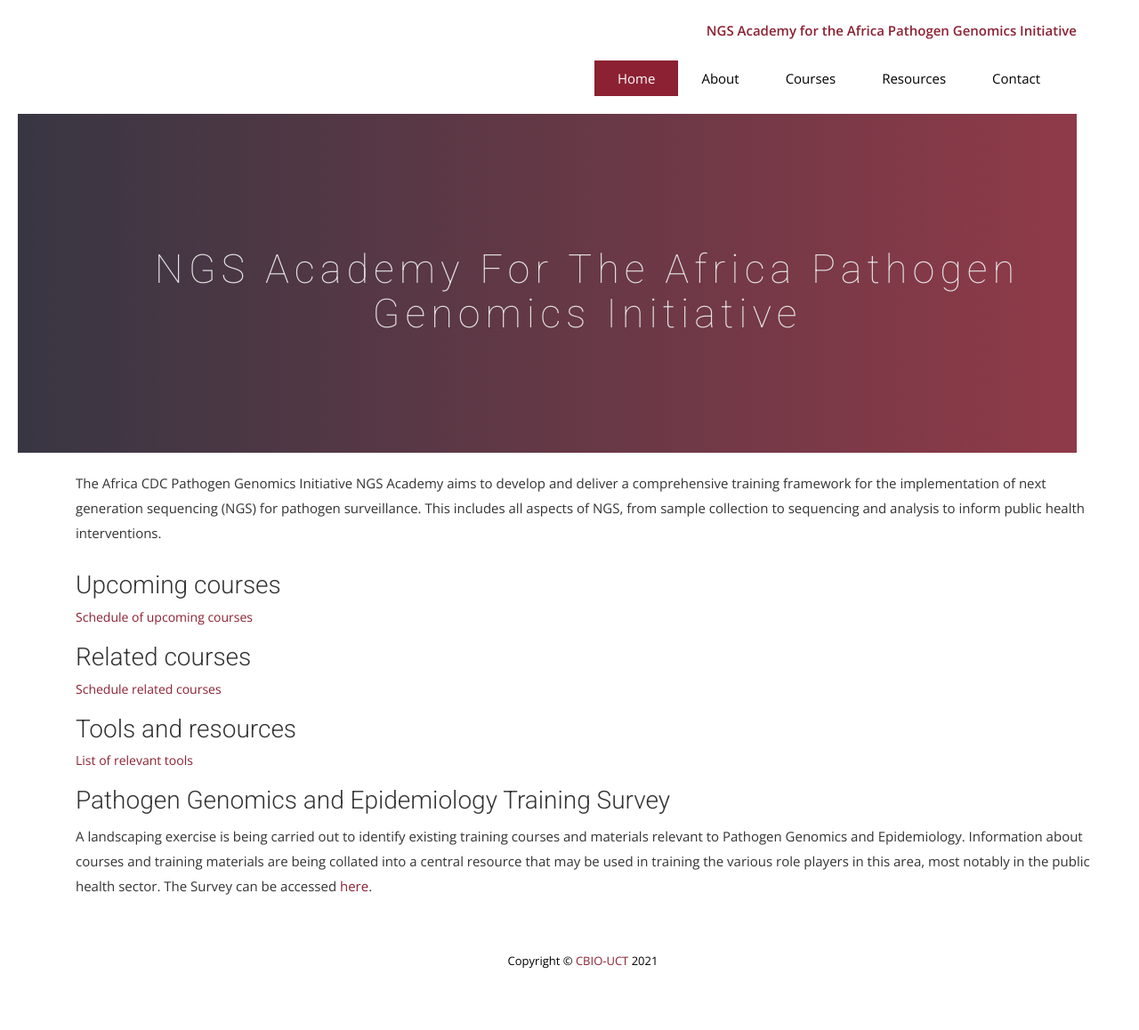
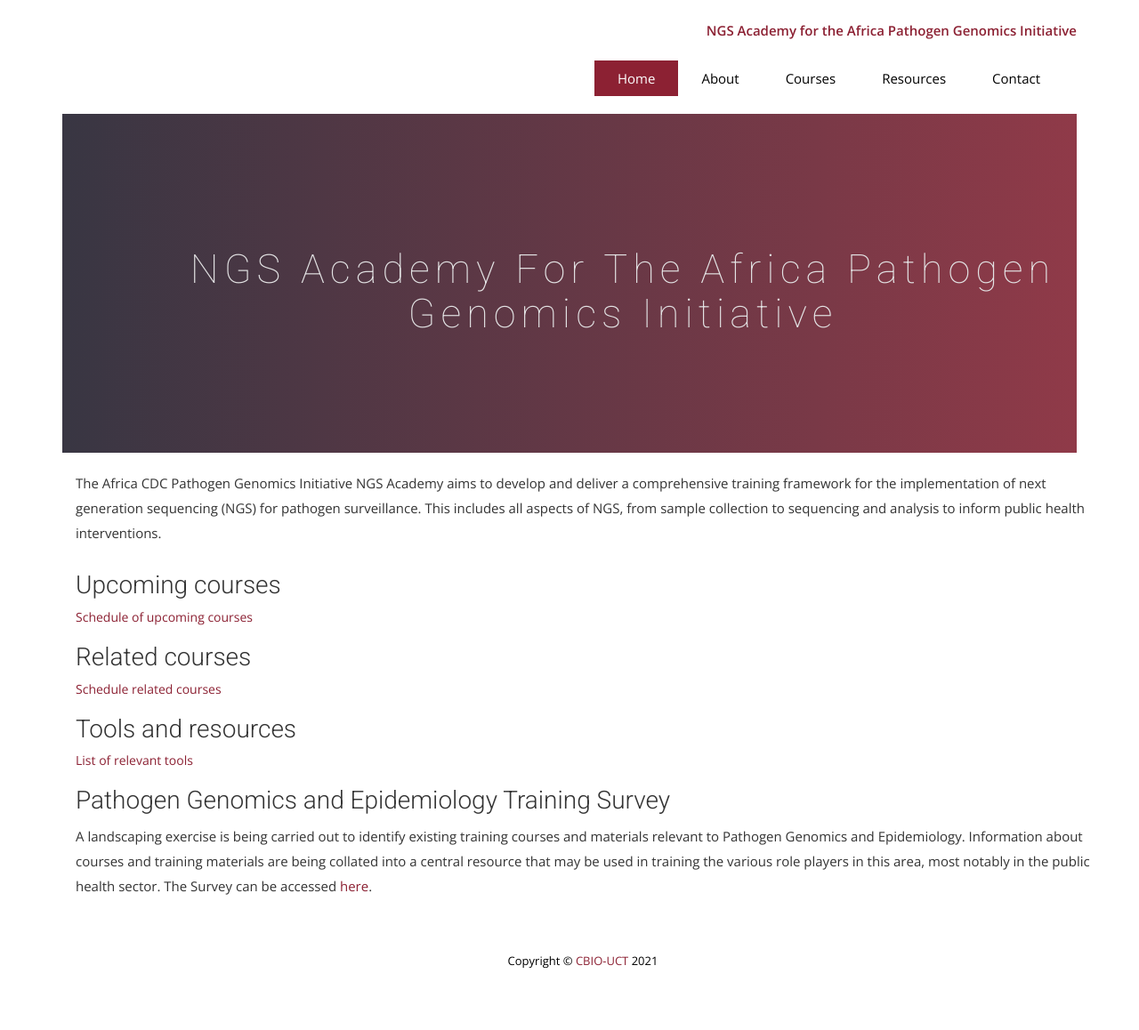
Before and after one commit to pmaturure3/ngsacad, a Jekyll site: the page built from index.html, in a window 1280 px wide. Shown: the whole page at 89% size. Built offline with Jekyll 4.4.1, drawn with Linux system fonts in a browser that asks for light colours; nearby versions of some CDN libraries; some web fonts are replaced; comment, search, counter and statistics services are not loaded.

Commit message:
removed marging on the red background

```diff
--- a/css/style.css
+++ b/css/style.css
@@ -364,7 +364,7 @@ font header .navbar-default .navbar-nav li a:hover {
   padding-bottom: 107px;
   position: relative;
   background-attachment: fixed;
-  margin-left: -50px;
+
 }
 #global-header:before {
   content: "";
```
